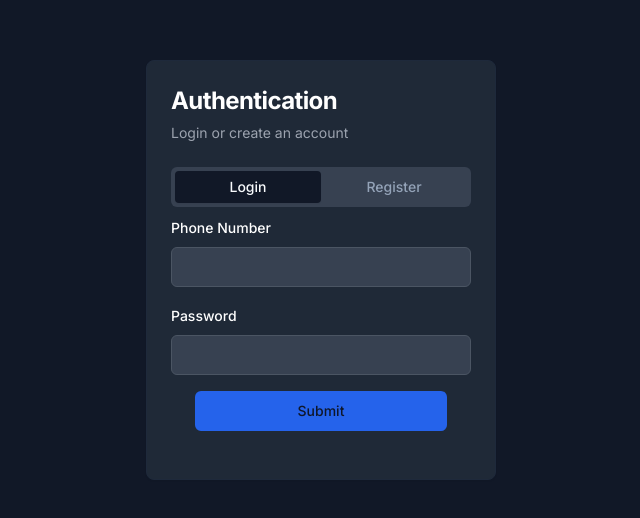
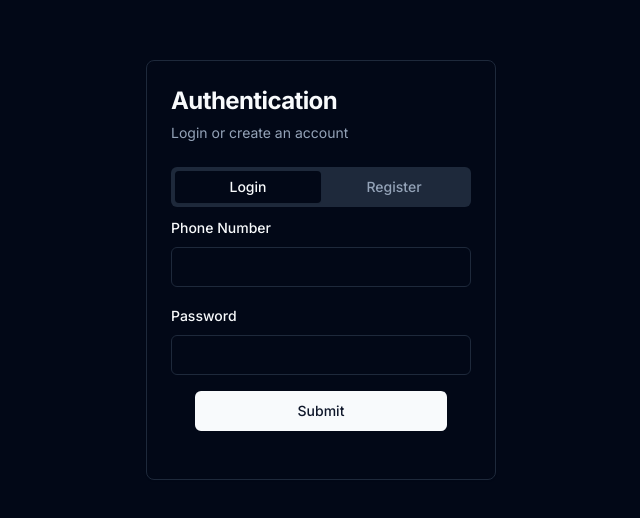
Before and after one commit to teambys/ref, a Next.js app: page /auth in a window 1280 px wide. Shown: the part 130-648 px from the top of the page, without its empty margins (319-959 px from the left). Built offline with nearby package versions, Linux system fonts and the light colour scheme.

Commit message:
Update page.tsx

```diff
--- a/app/auth/page.tsx
+++ b/app/auth/page.tsx
@@ -22,76 +22,60 @@ export default function AuthPage() {
     const name = formData.get('name') as string
     const isRegister = formData.get('action') === 'register'
 
-    if (isRegister) {
-      try {
-        const response = await fetch('/api/users', {
-          method: 'POST',
-          headers: {
-            'Content-Type': 'application/json',
-          },
-          body: JSON.stringify({ name, phone }),
-        });
+    // Simulate API call
+    await new Promise(resolve => setTimeout(resolve, 1000))
 
-        if (!response.ok) {
-          throw new Error('Registration failed');
-        }
-
-        router.push('/referral')
-      } catch (error) {
-        console.error('Registration error:', error);
-      }
-    } else {
-      router.push('/referral')
-    }
+    console.log(`${isRegister ? 'Registering' : 'Logging in'} with:`, { phone, password, name })
 
     setIsLoading(false)
+    router.push('/referral')
   }
 
   return (
-    <div className="flex items-center justify-center min-h-screen bg-gray-900">
-      <Card className="w-[350px] bg-gray-800 text-white">
+    <div className="flex items-center justify-center min-h-screen bg-background">
+      <Card className="w-[350px]">
         <CardHeader>
           <CardTitle className="text-2xl font-bold">Authentication</CardTitle>
-          <CardDescription className="text-gray-400">Login or create an account</CardDescription>
+          <CardDescription>Login or create an account</CardDescription>
         </CardHeader>
         <CardContent>
           <Tabs defaultValue="login" className="w-full">
-            <TabsList className="grid w-full grid-cols-2 bg-gray-700">
-              <TabsTrigger value="login" className="data-[state=active]:bg-gray-900">Login</TabsTrigger>
-              <TabsTrigger value="register" className="data-[state=active]:bg-gray-900">Register</TabsTrigger>
+            <TabsList className="grid w-full grid-cols-2">
+              <TabsTrigger value="login">Login</TabsTrigger>
+              <TabsTrigger value="register">Register</TabsTrigger>
             </TabsList>
             <form onSubmit={handleSubmit}>
               <TabsContent value="login">
                 <div className="space-y-4">
                   <div className="space-y-2">
-                    <Label htmlFor="phone" className="text-white">Phone Number</Label>
-                    <Input id="phone" name="phone" type="tel" required className="bg-gray-700 text-white border-gray-600" />
+                    <Label htmlFor="phone">Phone Number</Label>
+                    <Input id="phone" name="phone" type="tel" required />
                   </div>
                   <div className="space-y-2">
-                    <Label htmlFor="password" className="text-white">Password</Label>
-                    <Input id="password" name="password" type="password" required className="bg-gray-700 text-white border-gray-600" />
+                    <Label htmlFor="password">Password</Label>
+                    <Input id="password" name="password" type="password" required />
                   </div>
                 </div>
               </TabsContent>
               <TabsContent value="register">
                 <div className="space-y-4">
                   <div className="space-y-2">
-                    <Label htmlFor="register-name" className="text-white">Name</Label>
-                    <Input id="register-name" name="name" type="text" required className="bg-gray-700 text-white border-gray-600" />
+                    <Label htmlFor="register-name">Name</Label>
+                    <Input id="register-name" name="name" type="text" required />
                   </div>
                   <div className="space-y-2">
-                    <Label htmlFor="register-phone" className="text-white">Phone Number</Label>
-                    <Input id="register-phone" name="phone" type="tel" required className="bg-gray-700 text-white border-gray-600" />
+                    <Label htmlFor="register-phone">Phone Number</Label>
+                    <Input id="register-phone" name="phone" type="tel" required />
                   </div>
                   <div className="space-y-2">
-                    <Label htmlFor="register-password" className="text-white">Password</Label>
-                    <Input id="register-password" name="password" type="password" required className="bg-gray-700 text-white border-gray-600" />
+                    <Label htmlFor="register-password">Password</Label>
+                    <Input id="register-password" name="password" type="password" required />
                   </div>
                 </div>
               </TabsContent>
-              <input type="hidden" name="action" id="form-action" value="login" />
+              <input type="hidden" name="action" value="login" />
               <CardFooter className="mt-4">
-                <Button className="w-full bg-blue-600 hover:bg-blue-700" type="submit" disabled={isLoading}>
+                <Button className="w-full" type="submit" disabled={isLoading}>
                   {isLoading ? 'Processing...' : 'Submit'}
                 </Button>
               </CardFooter>
```
